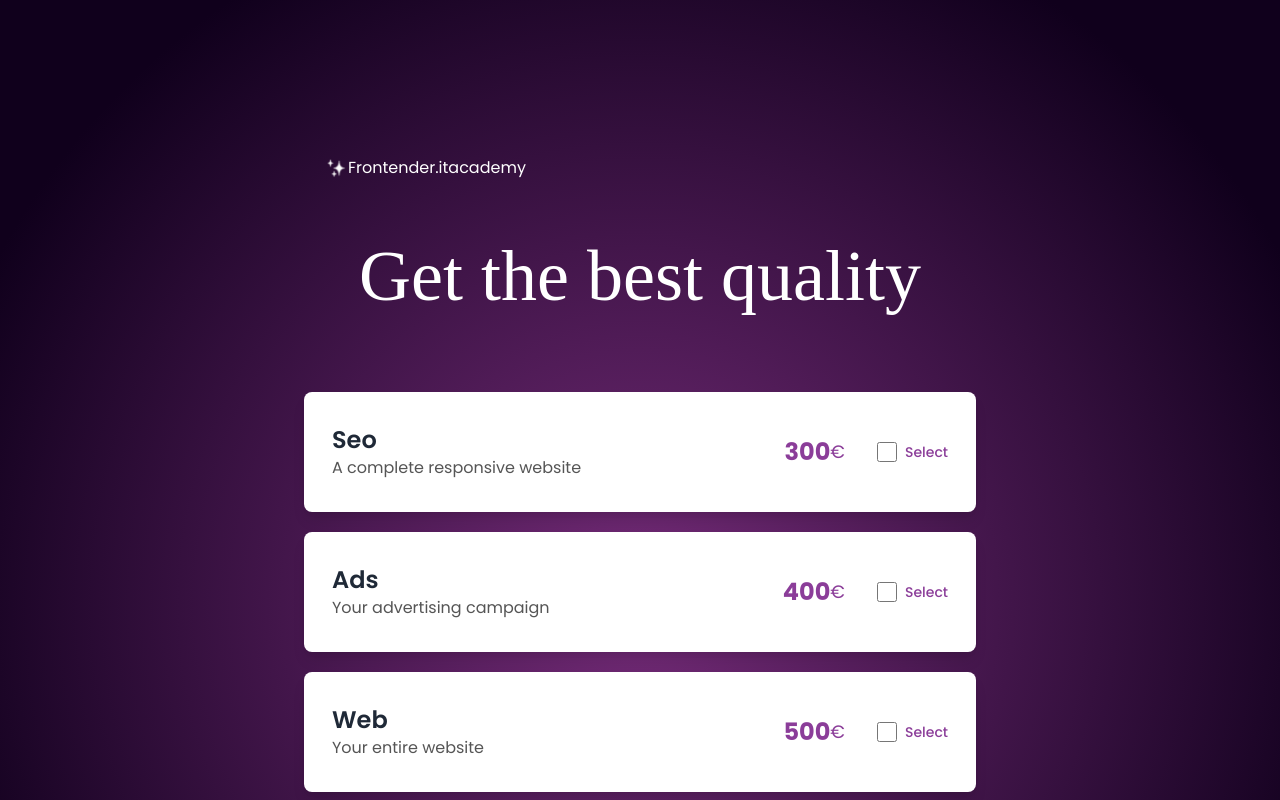
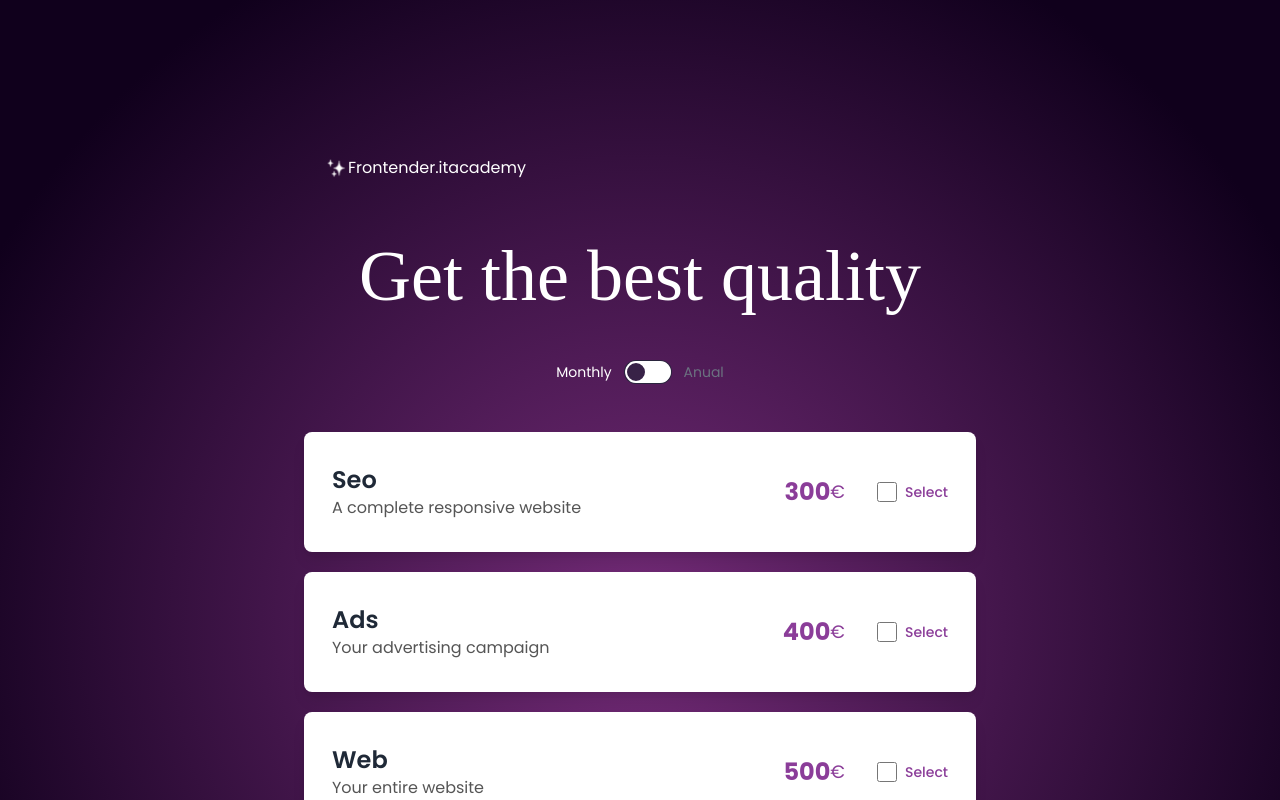
Before and after one commit to LaraBerenguer/react-budget-cards, a React (Vite) app: page /pricing in a window 1280 px wide. Shown: the top 800 px of the page. Built offline with nearby package versions, Linux system fonts and the light colour scheme; a web font is replaced by a local one.

Commit message:
Added discount toggle for prices

```diff
--- a/src/components/Card/Card.tsx
+++ b/src/components/Card/Card.tsx
@@ -7,7 +7,7 @@ import './cardStyles.css';
 export default function Card() {
 
     let context = useContext(cardContent);
-    let { key, description, isChecked, handleCheck, title, price } = context;
+    let { key, description, isChecked, handleCheck, title, price, isDiscount } = context;
 
     return (
         <div>
@@ -18,9 +18,15 @@ export default function Card() {
                     <p className='CardDescription text-custom-gray text-base '>{description}</p>
                 </div>
                 <div className="CardRigthContainer flex flex-row justify-between gap-8">
-                    <div className='CardPriceContainer flex items-center'>
-                        <p className='CardPrice text-2xl font-bold text-custom-purple'>{price}</p>
-                        <p className='text-lg text-custom-purple'>€</p>
+                    <div className='CardPriceContainer flex items-center flex-col'>
+                        {isDiscount && <span className='discountText text-custom-pink text-sm'>Save 20% off!</span>}
+                        <div className='text flex flex-row items-center'>
+                            <p className='CardPrice text-2xl font-bold text-custom-purple'>
+                                {isDiscount ? <><small><del>{price}</del></small> {price * 0.8}</> : price}
+                            </p>
+                            <p className='tag text-lg text-custom-purple'>€</p>
+                        </div>
+
                     </div>
                     <div className='CardInputContainer flex justify-center items-center'>
                         <input
--- a/src/components/Form/Form.tsx
+++ b/src/components/Form/Form.tsx
@@ -49,7 +49,7 @@ export default function Form() {
     //Get context
 
     let dataContext = useContext(clientContent);
-    let { data, isChecked, price, page, lang } = dataContext;
+    let { data, isChecked, price, page, lang, isDiscount, calculateDiscount } = dataContext;
 
     //Handle Form
 
@@ -62,13 +62,15 @@ export default function Form() {
         e.preventDefault();
         setIsVibible(isVisible ? isVisible : !isVisible);
         const checkedExtras = checkedServices();
+        const isPrice = isDiscount ? calculateDiscount() : price();
+
 
         let finalClientData: FinalData = {
             name: clientData.name,
             phone: clientData.phone,
             email: clientData.email,
             services: checkedExtras,
-            price: price(),
+            price: isPrice,
             lang: lang,
             page: page,
             date: new Date(),
--- a/src/components/Header/Header.tsx
+++ b/src/components/Header/Header.tsx
@@ -1,7 +1,11 @@
 import './headerStyles.css';
 import { Link } from "react-router-dom";
+import { discountContent } from '../Pricing/Pricing';
+import { useContext } from 'react';
 
-export default function Header() {
+const Header: React.FC = () => {
+    const { discount, toggle } = useContext(discountContent);
+
     return (
         <div className='allContainer py-5 mx-auto mt-5 max-w-2xl w-9/10'>
             <div className='navContainer flex justify-between items-center'>
@@ -15,6 +19,15 @@ export default function Header() {
                     <h1 className='text-7xl text-white'>Get the best quality</h1>
                 </div>
             </div>
+            <div className='toggleButton'>
+                <label className="label cursor-pointer flex justify-center gap-3">
+                    <span className={`label-text ${discount ? 'text-gray-500' : 'text-white'}`}>Monthly</span>
+                    <input type="checkbox" className="toggle toggle-secondary" checked={discount} onChange={toggle} />
+                    <span className={`label-text ${!discount ? 'text-gray-500' : 'text-custom-pink'}`}>Anual</span>
+                </label>
+            </div>
         </div>
     )
 };
+
+export default Header;
--- a/src/components/Pricing/Pricing.tsx
+++ b/src/components/Pricing/Pricing.tsx
@@ -17,6 +17,7 @@ interface CardProps {
     key: number;
     isChecked: boolean;
     handleCheck: () => void;
+    isDiscount: boolean;
 };
 
 export interface WebOptionsProps {
@@ -33,9 +34,10 @@ export interface Data {
     price: number
 };
 
-
 export interface TotalPriceProps {
     price: () => number;
+    isDiscount: boolean;
+    calculateDiscount: () => number;
 }
 
 export interface ClientProps {
@@ -44,6 +46,13 @@ export interface ClientProps {
     price: () => number;
     page: number;
     lang: number;
+    isDiscount: boolean;
+    calculateDiscount: () => number;
+}
+
+export interface discountProps {
+    discount: boolean;
+    toggle: () => void;
 }
 
 //Context + values for null
@@ -62,6 +71,7 @@ export const cardContent = React.createContext<CardProps>({
     key: 0,
     isChecked: false,
     handleCheck: () => { },
+    isDiscount: false,
 });
 
 export const clientContent = React.createContext<ClientProps>({
@@ -69,7 +79,14 @@ export const clientContent = React.createContext<ClientProps>({
     isChecked: [],
     price: () => 0,
     page: 0,
-    lang: 0
+    lang: 0,
+    isDiscount: false,
+    calculateDiscount: () => 0,
+});
+
+export const discountContent = React.createContext<discountProps>({
+    discount: false,
+    toggle: () => { },
 });
 
 //Pricing App
@@ -82,7 +99,15 @@ const Pricing = () => {
     const [page, setPage] = React.useState<number>(0);
     const [lang, setLang] = React.useState<number>(0);
 
+    //Discount Toggle State
+
+    const [discount, setDiscount] = React.useState<boolean>(false);
+
     //Functions
+
+    function calculateDiscount() {
+        return calculateTotalPrice() * 0.8;
+    }
 
     function calculateExtrasPrice() {
         return (page + lang) * 30;
@@ -102,23 +127,29 @@ const Pricing = () => {
         setCheckedState(newChecked);
     };
 
+    function handleToggle() {
+        setDiscount(!discount);
+    };
+
     return (
 
         <div className="pricingContainer p-5 sm:p-8">
+            <discountContent.Provider value={{ discount: discount, toggle: handleToggle }}>
                 <Header />
                 {services.map((service, index) => (
                     <>
-                    <cardContent.Provider key={service.id} value={{ description: service.description, title: service.name, price: service.price, key: service.id, isChecked: checkedState[index], handleCheck: () => handleCheck(index) }}>
+                        <cardContent.Provider key={service.id} value={{ description: service.description, title: service.name, price: service.price, key: service.id, isChecked: checkedState[index], handleCheck: () => handleCheck(index), isDiscount: discount }}>
                             <webOptionsContent.Provider key={service.id} value={{ page: page, setPage: setPage, lang: lang, setLang: setLang }}>
                                 <Card />
                             </webOptionsContent.Provider>
                         </cardContent.Provider>
                     </>
                 ))}
-            <TotalPrice price={calculateTotalPrice} />
-            <clientContent.Provider value={{ data: services, isChecked: checkedState, price: calculateTotalPrice, page: page, lang: lang }}>
+                <TotalPrice price={calculateTotalPrice} isDiscount={discount} calculateDiscount={calculateDiscount}  />
+                <clientContent.Provider value={{ data: services, isChecked: checkedState, price: calculateTotalPrice, page: page, lang: lang, isDiscount: discount, calculateDiscount: calculateDiscount }}>
                     <Form />
                 </clientContent.Provider>
+            </discountContent.Provider>
         </div>
     );
 };
--- a/src/components/TotalPrice/TotalPrice.tsx
+++ b/src/components/TotalPrice/TotalPrice.tsx
@@ -2,7 +2,7 @@ import React from "react";
 import {TotalPriceProps} from '../Pricing/Pricing';
 import "./totalPrice.css";
 
-const TotalPrice: React.FC<TotalPriceProps> = ({ price }) => {
+const TotalPrice: React.FC<TotalPriceProps> = ({ price, isDiscount, calculateDiscount }) => {
     return (
         <div className='priceContainer text-right p-5 bg-transparent rounded-lg my-5 mx-auto max-w-screen-sm w-11/12 sm:p-4'>
             <div className='priceTextContainer mb-3'>
@@ -12,7 +12,7 @@ const TotalPrice: React.FC<TotalPriceProps> = ({ price }) => {
             </div>
             <div className="priceNumberContainer flex justify-end items-center gap-2">
                 <div className="priceNumber">
-                    <h2 className="price text-white text-4xl m-0 sm:text-4xl">{price()}</h2>
+                    <h2 className="price text-white text-4xl m-0 sm:text-4xl">{ isDiscount ? calculateDiscount() : price()}</h2>
                 </div>
                 <div className="priceTag">
                     <p className="text-white text-xl m-0 font-bold sm:text-lg">€</p>
```
Lines whose indentation alone changed are shown as unchanged.
